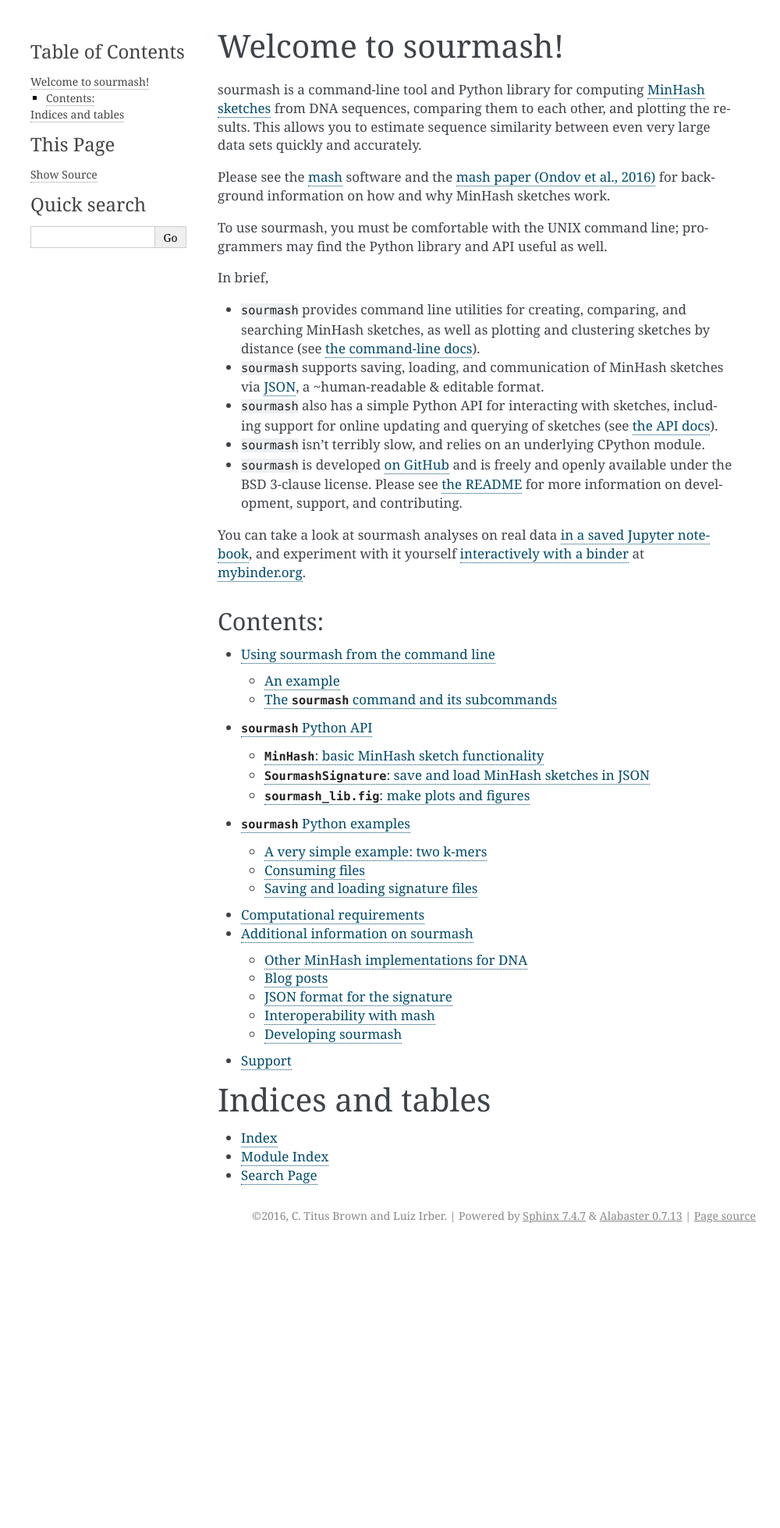
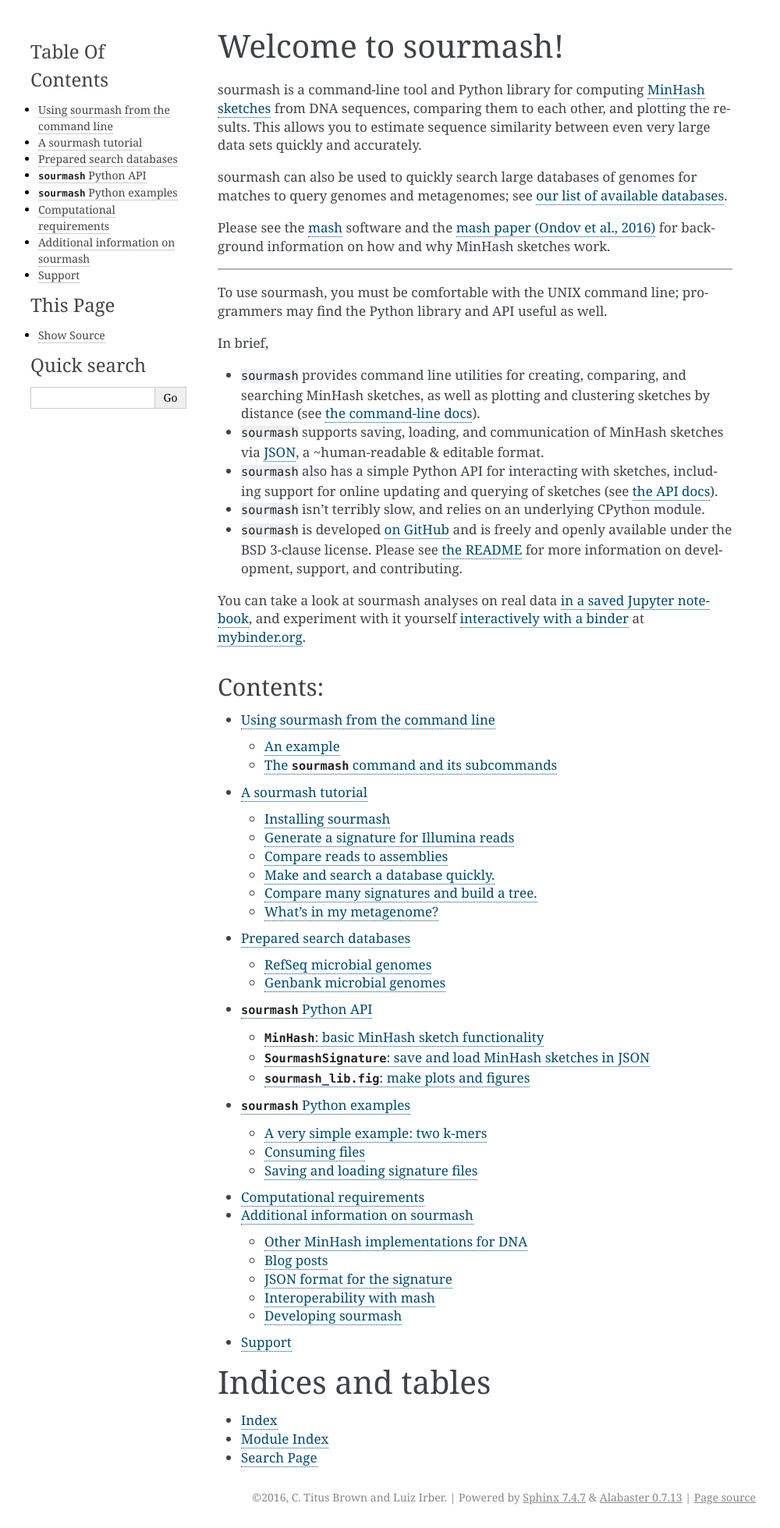
Before and after one commit to sourmash-bio/sourmash, a Sphinx documentation site: the page built from doc/index.rst, in a window 1280 px wide. Shown: the whole page at 78% size, without its empty margins (141-1141 px from the left). Built offline with Sphinx 7.4.7, drawn with Linux system fonts in a browser that asks for light colours; before the commit the page ends 1598 px from its top, so only the background shows below that; some of the changed lines change nothing that is shown.

Commit message:
Update documentation with links to new SBTs and a tutorial (#216)
* Modify TOC depth
* fix up nav links to be a bit clearer
* add link to databases; update requirements for markdown support
* add a draft tutorial

````diff
--- /dev/null
+++ b/doc/_static/custom.css
@@ -0,0 +1,9 @@
+div.sphinxsidebar ul {
+    list-style-type: disc;
+    list-style: disc;
+    margin-left: 10px;
+}
+
+div.sphinxsidebar ul li.toctree-l1 > a {
+    font-size: 100%;
+}
--- /dev/null
+++ b/doc/_templates/navigation.html
@@ -0,0 +1,2 @@
+<h3>{{ _('Table Of Contents') }}</h3>
+{{ toctree(maxdepth=1, collapse=False) }}
--- a/doc/conf.py
+++ b/doc/conf.py
@@ -42,7 +42,7 @@
 # The suffix(es) of source filenames.
 # You can specify multiple suffix as a list of string:
 # source_suffix = ['.rst', '.md']
-source_suffix = '.rst'
+source_suffix = ['.rst', '.md']
 
 # The encoding of source files.
 #source_encoding = 'utf-8-sig'
@@ -160,7 +160,8 @@
 #html_use_smartypants = True
 
 # Custom sidebar templates, maps document names to template names.
-#html_sidebars = {}
+html_sidebars = {'*': ['navigation.html', 'relations.html',
+                       'sourcelink.html', 'searchbox.html']}
 
 # Additional templates that should be rendered to pages, maps page names to
 # template names.
@@ -290,3 +291,13 @@
 
 # If true, do not generate a @detailmenu in the "Top" node's menu.
 #texinfo_no_detailmenu = False
+
+try:
+    from recommonmark.parser import CommonMarkParser
+
+    source_parsers = {
+        '.md': CommonMarkParser,
+    }
+except ImportError:
+    raise
+    pass
--- /dev/null
+++ b/doc/databases.md
@@ -0,0 +1,45 @@
+# Prepared search databases
+
+## RefSeq microbial genomes
+
+These database are formatted for use with `sourmash sbt_search` and
+`sourmash sbt_gather`.
+
+Approximately 60,000 microbial genomes (including viral and fungal)
+from NCBI RefSeq.
+
+[RefSeq k=21, 2017.05.09](https://s3-us-west-1.amazonaws.com/spacegraphcats.ucdavis.edu/microbe-genbank-sbt-k21-2017.05.09.tar.gz) - 4.2 GB
+[RefSeq k=31, 2017.05.09](https://s3-us-west-1.amazonaws.com/spacegraphcats.ucdavis.edu/microbe-genbank-sbt-k31-2017.05.09.tar.gz) - 4.2 GB
+[RefSeq k=51, 2017.05.09](https://s3-us-west-1.amazonaws.com/spacegraphcats.ucdavis.edu/microbe-genbank-sbt-k51-2017.05.09.tar.gz) - 4.2 GB
+
+## Genbank microbial genomes
+
+These database are formatted for use with `sourmash sbt_search` and
+`sourmash sbt_gather`.
+
+Approximately 100,000 microbial genomes (including viral and fungal)
+from NCBI Genbank.
+
+[Genbank k=21, 2017.05.09](https://s3-us-west-1.amazonaws.com/spacegraphcats.ucdavis.edu/microbe-refseq-sbt-k21-2017.05.09.tar.gz) - 3.5 GB
+[Genbank k=31, 2017.05.09](https://s3-us-west-1.amazonaws.com/spacegraphcats.ucdavis.edu/microbe-refseq-sbt-k31-2017.05.09.tar.gz) - 3.5 GB
+[Genbank k=51, 2017.05.09](https://s3-us-west-1.amazonaws.com/spacegraphcats.ucdavis.edu/microbe-refseq-sbt-k51-2017.05.09.tar.gz) - 3.5 GB
+
+### Details
+
+The individual signatures for the above SBTs were calculated as follows:
+
+```
+sourmash compute -k 4,5 \
+                         -n 2000 \
+                         --track-abundance \
+                         --name-from-first \
+                         -o {output} \
+                         {input}
+
+sourmash compute -k 21,31,51 \
+                         --scaled 2000 \
+                         --track-abundance \
+                         --name-from-first \
+                         -o {output} \
+                         {input}
+```
--- a/doc/index.rst
+++ b/doc/index.rst
@@ -12,10 +12,16 @@
 This allows you to estimate sequence similarity between even very
 large data sets quickly and accurately.
 
+sourmash can also be used to quickly search large databases of genomes
+for matches to query genomes and metagenomes; see `our list of available
+databases <databases.html>`__.
+
 Please see the `mash <http://mash.readthedocs.io/en/latest/>`__
 software and the `mash paper (Ondov et al., 2016)
 <http://biorxiv.org/content/early/2015/10/26/029827>`__ for background
 information on how and why MinHash sketches work.
+
+----
 
 To use sourmash, you must be comfortable with the UNIX command line;
 programmers may find the Python library and API useful as well.
@@ -57,6 +63,8 @@
    :maxdepth: 2
 
    command-line
+   tutorials
+   databases
    api
    api-example
    requirements
--- /dev/null
+++ b/doc/tutorials.md
@@ -0,0 +1,262 @@
+# A sourmash tutorial
+
+This tutorial should run without modification on Ubuntu 15.10 ("wily");
+it was developed on AWS ami-05384865 (us-west region).
+
+You'll need about 15 GB of free disk space to download the database, and
+about 1-2 GB of RAM.  The tutorial should take about 20 minutes total to
+run.
+
+## Installing sourmash
+
+To install sourmash, run:
+
+```
+sudo apt-get -y update && \
+sudo apt-get install -y python3.5-dev python3.5-venv make \
+    libc6-dev g++ zlib1g-dev
+```
+
+this installs Python 3.5.
+
+Now, create a local software install and populate it with Jupyter and
+other dependencies:
+
+```
+
+python3.5 -m venv ~/py3
+. ~/py3/bin/activate
+pip install -U pip
+pip install -U Cython
+pip install -U jupyter jupyter_client ipython pandas matplotlib scipy scikit-learn
+
+pip install https://github.com/dib-lab/khmer/archive/master.zip
+pip install https://github.com/dib-lab/sourmash/archive/spacegraphcats.zip
+
+```
+
+## Generate a signature for Illumina reads
+
+Download some reads and a reference genome:
+
+```
+mkdir ~/data
+cd ~/data
+wget http://public.ged.msu.edu.s3.amazonaws.com/ecoli_ref-5m-trim.pe.fq.gz
+wget https://s3.amazonaws.com/public.ged.msu.edu/ecoliMG1655.fa.gz
+```
+
+Compute a scaled MinHash signature from our reads:
+
+```
+mkdir ~/sourmash
+cd ~/sourmash
+
+sourmash compute --scaled 10000 ~/data/ecoli_ref*pe*.fq.gz -o ecoli-reads.sig -k 31
+```
+
+## Compare reads to assemblies
+
+Use case: how much of the read content is contained in the reference genome?
+
+Build a signature for an E. coli genome:
+
+```
+sourmash compute --scaled 10000 -k 31 ~/data/ecoliMG1655.fa.gz -o ecoli-genome.sig
+```
+
+and now evaluate *containment*, that is, what fraction of the read content is
+contained in the genome:
+
+```
+sourmash search -k 31 ecoli-reads.sig ecoli-genome.sig --containment
+```
+
+and you should see:
+
+```
+# running sourmash subcommand: search
+loaded query: /home/ubuntu/data/ecoli_ref-5m... (k=31, DNA)
+loading db of signatures from 1 files
+loaded 1 signatures total.
+1 matches:
+         /home/ubuntu/data/ecoliMG1655.fa.gz     0.466   ecoli-genome.sig
+```
+
+
+Try the reverse - why is it bigger?
+
+```
+sourmash search -k 31 ecoli-genome.sig ecoli-reads.sig --containment
+```
+
+## Make and search a database quickly.
+
+Suppose that we have a collection of signatures (made with `sourmash
+compute` as above) and we want to search it with our newly assembled
+genome (or the reads, even!). How would we do that?
+
+Let's grab a sample collection of 50 E. coli genomes and unpack it --
+
+```
+mkdir ecoli_many_sigs
+cd ecoli_many_sigs
+
+curl -O -L https://github.com/dib-lab/sourmash/raw/update/doc_sbts/data/eschericia-sigs.tar.gz
+
+tar xzf eschericia-sigs.tar.gz
+rm eschericia-sigs.tar.gz
+
+cd ../
+
+```
+
+This will produce 50 files named `ecoli-N.sig` in the `ecoli_many_sigs` --
+
+```
+ls ecoli_many_sigs
+```
+
+Let's turn this into an easily-searchable database with `sourmash sbt_index` --
+
+```
+sourmash sbt_index -k 31 ecolidb ecoli_many_sigs/*.sig
+```
+
+and now we can search!
+
+```
+sourmash sbt_search ecolidb.sbt.json ecoli-genome.sig | head
+```
+
+You should see output like this:
+
+```
+# running sourmash subcommand: sbt_search
+loaded query: /home/ubuntu/data/ecoliMG1655.... (k=31, DNA)
+
+similarity   match
+----------   -----
+ 88.4%       NZ_GG774190.1 Escherichia coli MS 196-1 Scfld2538, whole genome shotgun sequence
+ 87.8%       NZ_JMGW01000001.1 Escherichia coli 1-176-05_S4_C2 e117605S4C2.contig.0_1, whole genome shotgun sequence
+ 86.6%       NZ_JMGU01000001.1 Escherichia coli 2-011-08_S3_C2 e201108S3C2.contig.0_1, whole genome shotgun sequence
+```
+
+## Compare many signatures and build a tree.
+
+Adjust plotting (this is a bug in sourmash :) --
+```
+echo 'backend : Agg' > matplotlibrc
+```
+
+Compare all the things:
+
+```
+sourmash compare ecoli_many_sigs/* -o ecoli_cmp
+```
+
+and then plot:
+
+```
+sourmash plot --pdf --labels ecoli_cmp
+```
+
+which will produce a file `ecoli_cmp.matrix.pdf` and `ecoli_cmp.dendro.pdf`
+which you can then download via your file browser and view on your local
+computer.
+
+Here's a PNG version:
+
+![E. coli comparison plot](_static/ecoli_cmp.matrix.png)
+
+## What's in my metagenome?
+
+Download and unpack a newer version of the k=31 RefSeq index described
+in
+[CTB's blog post](http://ivory.idyll.org/blog/2016-sourmash-sbt-more.html)
+-- this one contains sketches of all 100k Genbank microbes. (See
+[available databases](databases.html) for more information.)
+
+```
+curl -O https://s3-us-west-1.amazonaws.com/spacegraphcats.ucdavis.edu/microbe-genbank-sbt-k31-2017.05.09.tar.gz
+tar xzf microbe-genbank-sbt-k31-2017.05.09.tar.gz
+```
+
+This produces a file `genbank-k31.sbt.json` and a whole bunch of hidden
+files in the directory `.sbt.genbank-k31`.
+
+Next, run the 'gather' command to see what's in your ecoli genome --
+```
+sourmash sbt_gather -k 31 genbank-k31.sbt.json ecoli-genome.sig
+```
+
+and you should get:
+
+```
+# running sourmash subcommand: sbt_gather
+loaded query: /home/ubuntu/data/ecoliMG1655.... (k=31, DNA)
+
+overlap     p_query p_match
+---------   ------- --------
+4.9 Mbp     100.0%   99.8%      CP011320.1 Escherichia coli strain SQ37,
+
+found 1 matches total;
+the recovered matches hit 100.0% of the query
+```
+
+In this case, the output is kind of boring because this is a single
+genome.  But! You can use this on metagenomes (assembled and
+unassembled) as well; you've just got to make the signature files.
+
+To see this in action, here is gather running on a signature generated
+from some sequences that assemble (but don't align to known genomes)
+from the
+[Shakya et al. 2013 mock metagenome paper](https://www.ncbi.nlm.nih.gov/pubmed/23387867).
+
+```
+wget https://github.com/dib-lab/sourmash/raw/update/doc_sbts/doc/_static/shakya-unaligned-contigs.sig
+sourmash sbt_gather -k 31 genbank-k31.sbt.json shakya-unaligned-contigs.sig
+```
+
+This should yield:
+```
+# running sourmash subcommand: sbt_gather
+loaded query: mqc500.QC.AMBIGUOUS.99.unalign... (k=31, DNA)
+
+overlap     p_query p_match
+---------   ------- --------
+1.4 Mbp      11.0%   58.0%      JANA01000001.1 Fusobacterium sp. OBRC1 c
+1.0 Mbp       7.7%   25.9%      CP001957.1 Haloferax volcanii DS2 plasmi
+0.9 Mbp       7.5%   11.8%      BA000019.2 Nostoc sp. PCC 7120 DNA, comp
+0.7 Mbp       5.9%   23.0%      FOVK01000036.1 Proteiniclasticum ruminis
+0.7 Mbp       5.3%   17.6%      AE017285.1 Desulfovibrio vulgaris subsp.
+0.6 Mbp       4.9%   11.1%      CP001252.1 Shewanella baltica OS223, com
+0.6 Mbp       4.8%   27.3%      AP008226.1 Thermus thermophilus HB8 geno
+0.6 Mbp       4.4%   11.2%      CP000031.2 Ruegeria pomeroyi DSS-3, comp
+480.0 kbp     3.8%    7.6%      CP000875.1 Herpetosiphon aurantiacus DSM
+410.0 kbp     3.3%   10.5%      CH959317.1 Sulfitobacter sp. NAS-14.1 sc
+1.4 Mbp      10.9%   11.8%      LN831027.1 Fusobacterium nucleatum subsp
+0.5 Mbp       4.1%    5.3%      CP000753.1 Shewanella baltica OS185, com
+420.0 kbp     3.3%    7.7%      FNDZ01000023.1 Proteiniclasticum ruminis
+150.0 kbp     1.2%    4.5%      CP015081.1 Deinococcus radiodurans R1 ch
+150.0 kbp     1.2%    8.2%      CP000969.1 Thermotoga sp. RQ2, complete
+290.0 kbp     2.3%    4.1%      CH959311.1 Sulfitobacter sp. EE-36 scf_1
+1.2 Mbp       9.4%    5.0%      CP013328.1 Fusobacterium nucleatum subsp
+110.0 kbp     0.9%    3.5%      FREL01000833.1 Enterococcus faecalis iso
+0.6 Mbp       5.0%    2.8%      CP000527.1 Desulfovibrio vulgaris DP4, c
+340.0 kbp     2.7%    3.3%      KQ235732.1 Fusobacterium nucleatum subsp
+70.0 kbp      0.6%    1.2%      CP000850.1 Salinispora arenicola CNS-205
+60.0 kbp      0.5%    0.7%      CP000270.1 Burkholderia xenovorans LB400
+50.0 kbp      0.4%    2.6%      CP001080.1 Sulfurihydrogenibium sp. YO3A
+50.0 kbp      0.4%    3.2%      L77117.1 Methanocaldococcus jannaschii D
+found less than 40.0 kbp in common. => exiting
+
+found 24 matches total;
+the recovered matches hit 73.4% of the query
+
+```
+
+It is straightforward to build your own databases for use with `sbt_search`
+and `sbt_gather`; ping us if you want us to write that up.
+
+[Return to index](index.html)
--- a/requirements.txt
+++ b/requirements.txt
@@ -6,3 +6,6 @@
 scipy
 Cython
 https://github.com/dib-lab/khmer/archive/master.zip
+sphinx
+alabaster
+recommonmark
````
Also changed, not shown: doc/_static/ecoli_cmp.matrix.png (added), 2 other files.
